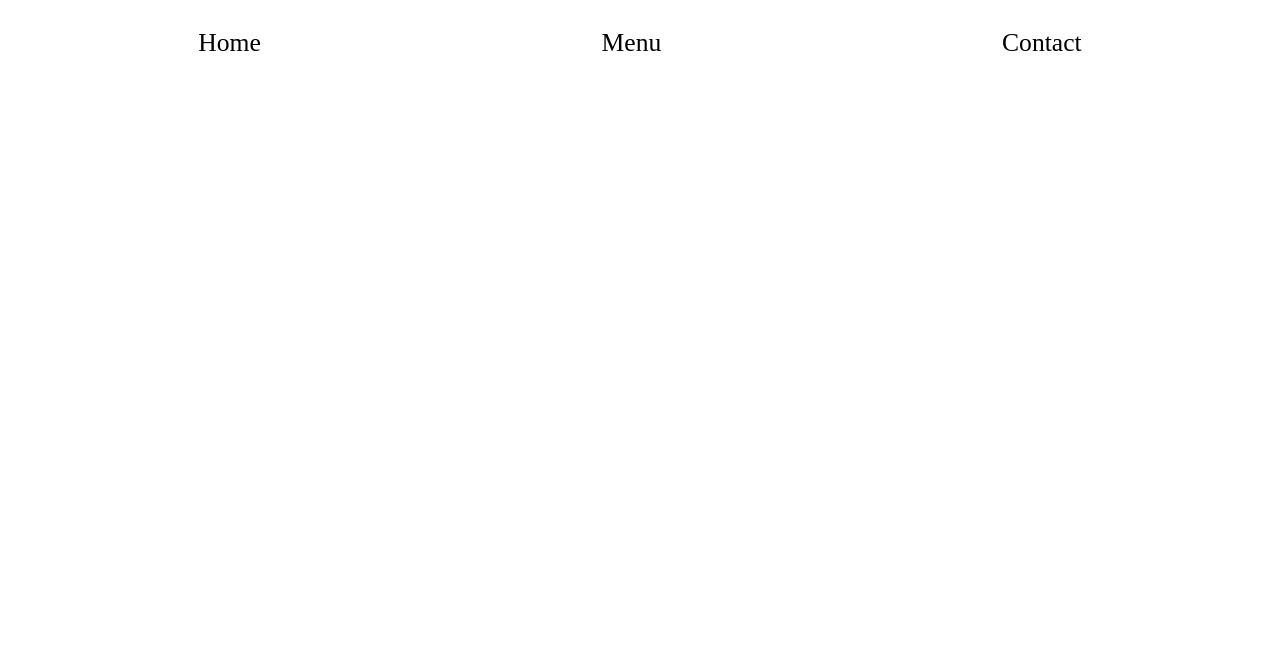
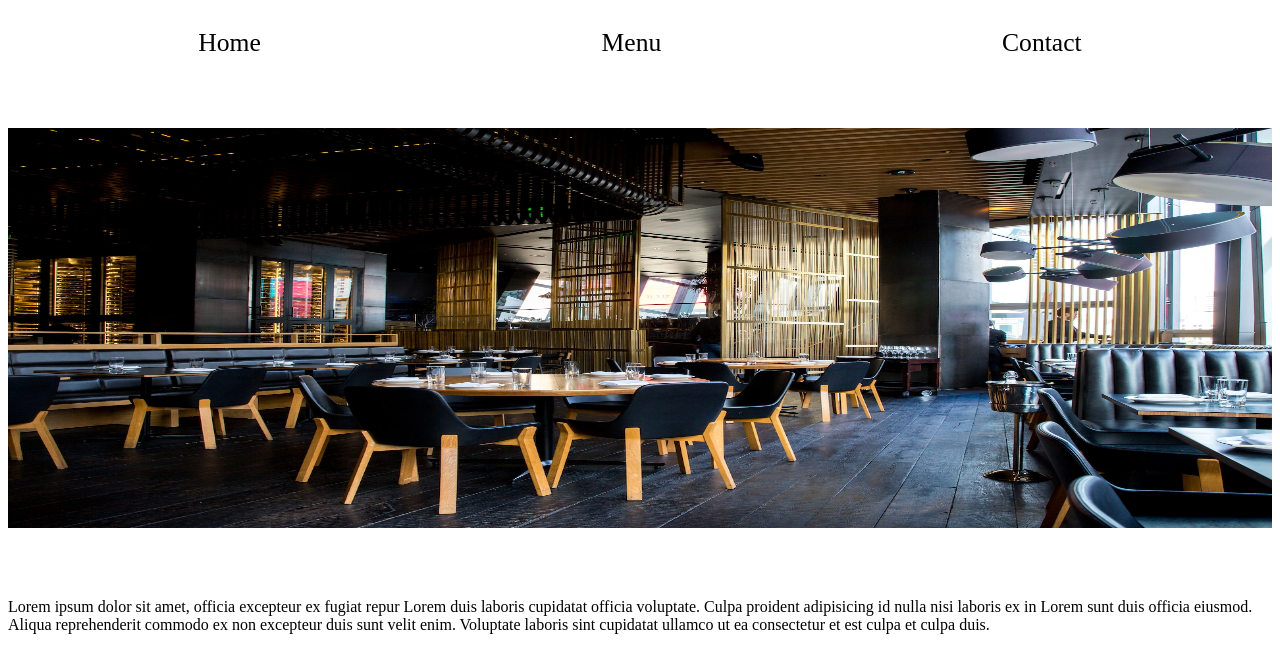
Before and after one commit to grubd14/restaurant-page, a website built with webpack: page dist/index.html in a window 1280 px wide. Built offline with nearby package versions, Linux system fonts and the light colour scheme.

Commit message:
fix: typo in webpack config preventing compiling of assest feat: finish createAboutSection() which renders Home page with Image and Text fix: change Image asset to better image fix: apply some basic padding and margin rules

```diff
--- a/src/homePage.js
+++ b/src/homePage.js
@@ -1,12 +1,25 @@
 export { createAboutSection };
+import RestaurantImage from "./restaurant.jpg";
 
 function createAboutSection() {
-  const contentBody = document.getElementById('content')
+  const contentBody = document.getElementById("content");
   const aboutSectionContainer = document.createElement("div");
 
   aboutSectionContainer.classList.add("about-section");
 
+  const aboutSectionImage = document.createElement("div");
+  aboutSectionImage.classList.add("about-image-container");
+
+  const restroImage = new Image();
+  restroImage.src = RestaurantImage;
+  restroImage.classList.add("about-section-image");
+
+  const aboutSectionText = document.createElement("div");
+  aboutSectionText.classList.add("about-section-text");
+  aboutSectionText.innerHTML = `<p>Lorem ipsum dolor sit amet, officia excepteur ex fugiat repur Lorem duis laboris cupidatat officia voluptate. Culpa proident adipisicing id nulla nisi laboris ex in Lorem sunt duis officia eiusmod. Aliqua reprehenderit commodo ex non excepteur duis sunt velit enim. Voluptate laboris sint cupidatat ullamco ut ea consectetur et est culpa et culpa duis.</p>`;
+
+  aboutSectionContainer.appendChild(aboutSectionImage);
+  aboutSectionContainer.appendChild(aboutSectionText);
+  aboutSectionImage.appendChild(restroImage);
   contentBody.appendChild(aboutSectionContainer);
-
-
 }
--- /dev/null
+++ b/src/menuPage.js
@@ -0,0 +1,5 @@
+
+function createMenuSection() {
+  const contentBody = document.getElementById('content');
+
+}
--- a/src/style.css
+++ b/src/style.css
@@ -7,3 +7,21 @@
 .navigation-tabs {
   font-size: 1.6rem;
 }
+
+.about-section {
+  justify-content: center;
+  display: flex;
+  flex-direction: column;
+  margin-top: 50px;
+}
+
+
+.about-section-image {
+  height: 400px;
+  width: 100%;
+}
+
+.about-section-text {
+  margin-top: 50px;
+  font-weight: 400;
+}
--- a/webpack.config.js
+++ b/webpack.config.js
@@ -27,7 +27,7 @@ module.exports = {
       },
       {
         test: /\.(png|svg|jpg|jpeg|gif)$/i,
-        type: "assest/resource",
+        type: "asset/resource",
       },
     ],
   },
```
Also changed, not shown: src/restaurant.jpg (added), src/restaurant.png (deleted).
